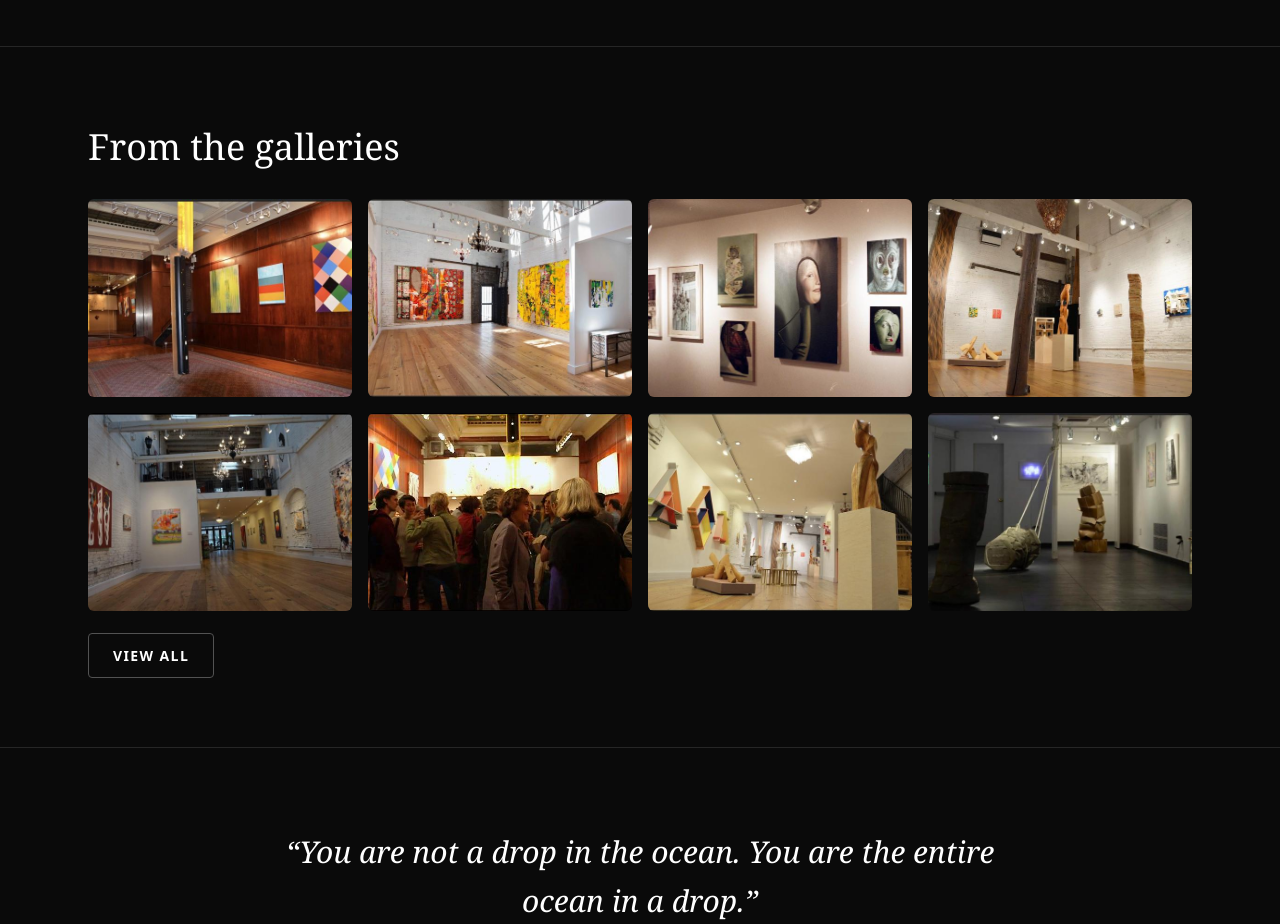
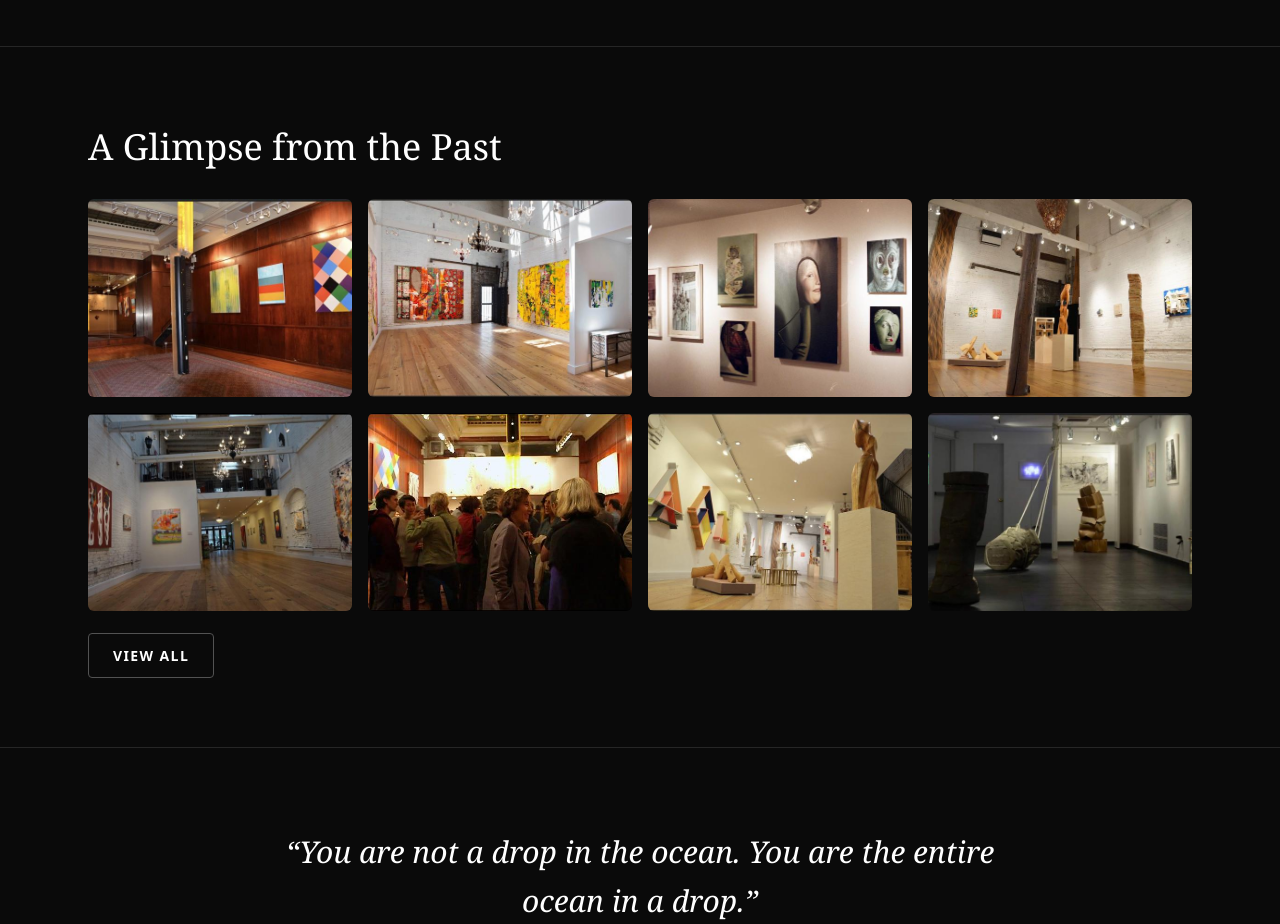
Before and after one commit to Frank-cntrl/tostd-site, a React (Vite) app: page /about in a window 1280 px wide. Shown: the part 1940-2864 px from the top of the page. Built offline with nearby package versions, Linux system fonts and the light colour scheme.

Commit message:
rename gallery heading

```diff
--- a/src/pages/About.jsx
+++ b/src/pages/About.jsx
@@ -26,7 +26,7 @@ export default function About() {
       {/* From the galleries */}
       <section className="border-t border-edge">
         <div className="mx-auto max-w-6xl px-4 py-20 sm:px-6">
-          <h2 className="mb-8 font-display text-3xl text-white sm:text-4xl">From the galleries</h2>
+          <h2 className="mb-8 font-display text-3xl text-white sm:text-4xl">A Glimpse from the Past</h2>
           <GalleryGrid limit={8} />
           <div className="mt-8">
             <Link
--- a/src/pages/Gallery.jsx
+++ b/src/pages/Gallery.jsx
@@ -5,7 +5,7 @@ export default function Gallery() {
   return (
     <>
       <PageHeader
-        eyebrow="From the Galleries"
+        eyebrow="A Glimpse from the Past"
         title="Gallery"
         intro="Exhibitions, artworks, and moments from two decades of shows and events across NYC and beyond. Click any photo to enlarge it."
       />
```
